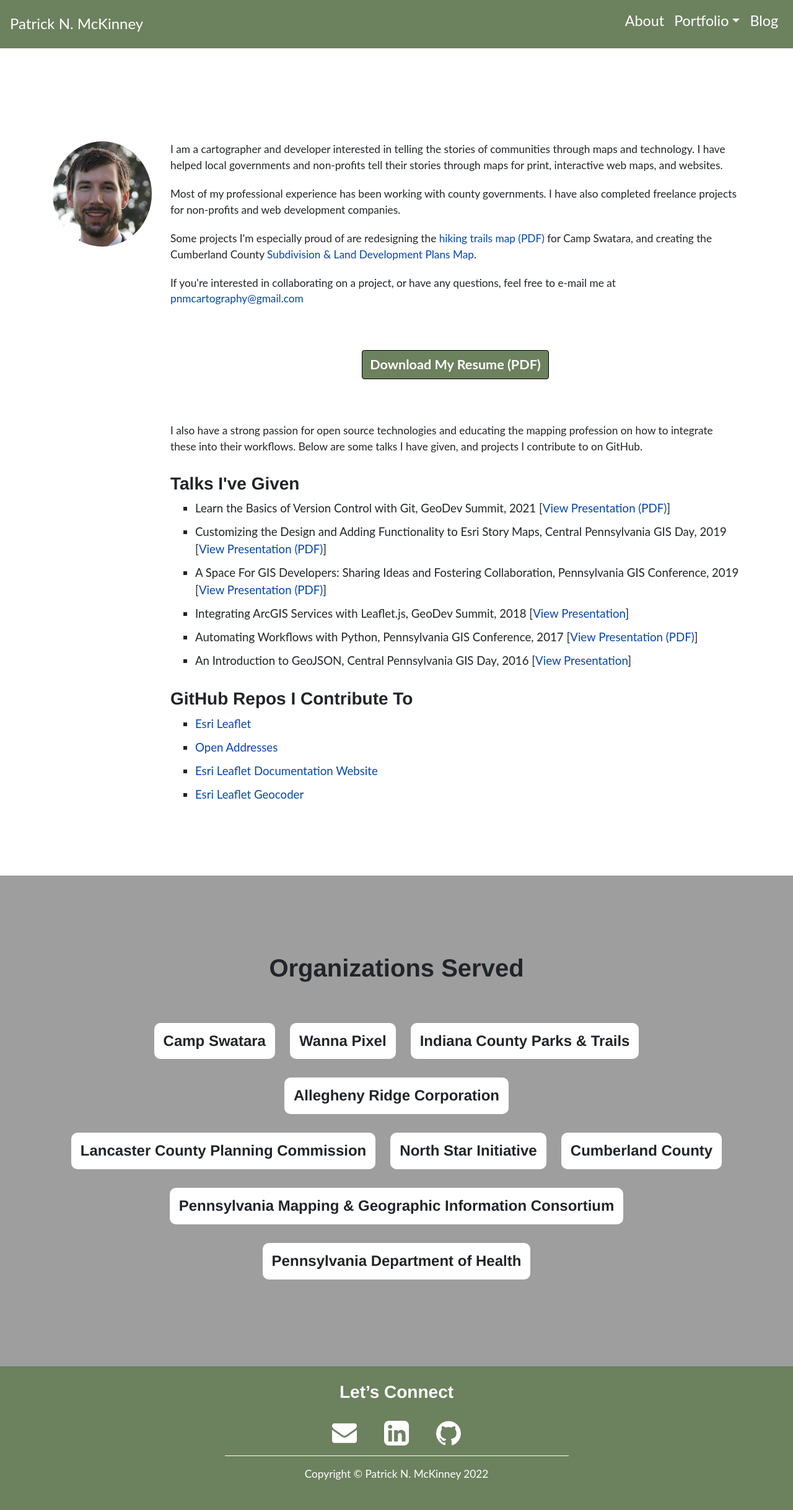
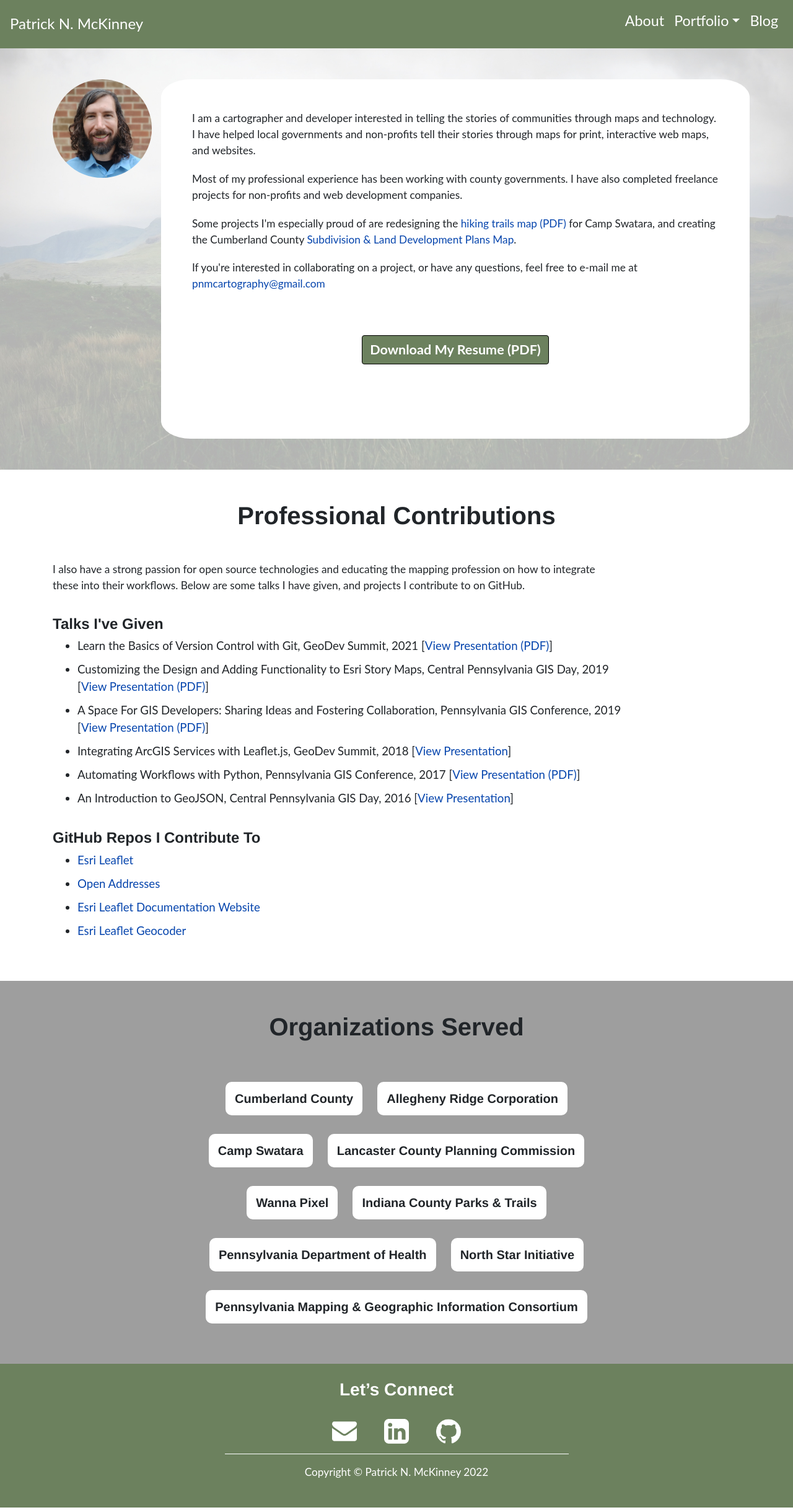
Before and after one commit to pmacMaps/website-live-test, a Jekyll site: the page built from about.html, in a window 1280 px wide. Shown: the whole page at 62% size. Built offline with Jekyll 4.4.1, drawn with Linux system fonts in a browser that asks for light colours.

Commit message:
update desktop layout of about page

```diff
--- a/about.html
+++ b/about.html
@@ -11,14 +11,28 @@ permalink: /about/
     <div class="container">
         <div class="row">
             <div class="col-md-2">
-                <img alt="headshot of Patrick McKinney" class="img-fluid rounded-circle" src="../assets/images/patrick-suit.JPG" />
+                <img alt="headshot of Patrick McKinney" class="img-fluid rounded-circle" src="../assets/images/patrick-blue-shirt.jpg" />
             </div>
-            <div class="col-md-10">
+            <div class="col-md-10 bg-white">
                 <p>I am a cartographer and developer interested in telling the stories of communities through maps and technology.  I have helped local governments and non-profits tell their stories through maps for print, interactive web maps, and websites.</p>
                 <p>Most of my professional experience has been working with county governments.  I have also completed freelance projects for non-profits and web development companies.</p>
-             <p>Some projects I'm especially proud of are redesigning the <a href="../assets/documents/Camp_Swatara_ANSI_A_11-10-2018.pdf" download>hiking trails map</a> for Camp Swatara, and creating the Cumberland County <a href="https://gis.ccpa.net/sld/activity/" target="_blank" rel="noopener noreferrer">Subdivision &#38; Land Development Plans Map</a>.</p>
+                <p>Some projects I'm especially proud of are redesigning the <a href="../assets/documents/Camp_Swatara_ANSI_A_11-10-2018.pdf" download>hiking trails map</a> for Camp Swatara, and creating the Cumberland County <a href="https://gis.ccpa.net/sld/activity/" target="_blank" rel="noopener noreferrer">Subdivision &#38; Land Development Plans Map</a>.</p>
                 <p>If you're interested in collaborating on a project, or have any questions, feel free to e-mail me at <a href="mailto:pnmcartography@gmail.com">pnmcartography@gmail.com</a></p>
-                <p class="text-center"><a class="btn btn-primary" href="../assets/documents/Patrick-McKinney-Resume-122020.pdf" download>Download My Resume</a></p>
+                <p class="text-center"><a class="btn btn-primary" href="../assets/documents/Patrick-McKinney-Resume-122020.pdf" download>Download My Resume</a>
+                </p>
+            </div>
+        </div>
+    </div>
+</section> <!-- ./ About Intro -->
+<section class="about-contribute">
+    <div class="container">
+        <div class="row">
+            <div class="col-lg-12 text-center">
+                <h2>Professional Contributions</h2>
+            </div>
+        </div>
+        <div class="row">
+            <div class="col-md-10">
                 <p>I also have a strong passion for open source technologies and educating the mapping profession on how to integrate these into their workflows.  Below are some talks I have given, and projects I contribute to on GitHub.</p>
                 <h3>Talks I've Given</h3>
                 <ul>
@@ -31,7 +45,7 @@ permalink: /about/
             </div>
         </div>
     </div>
-</section> <!-- ./ About Intro -->
+</section>
 <!-- Clients List -->
 <section class="client-list">
     <div class="container">
@@ -42,23 +56,31 @@ permalink: /about/
         </div>
         <div class="row">
             <div class="col-lg-12 text-center">
-                <h4>Camp Swatara</h4>
-                <h4>Wanna Pixel</h4>
-                <h4>Indiana County Parks &#38; Trails</h4>
+                <h4>Cumberland County</h4>
                 <h4>Allegheny Ridge Corporation</h4>
             </div>
         </div>
         <div class="row">
             <div class="col-lg-12 text-center">
+                <h4>Camp Swatara</h4>
                 <h4>Lancaster County Planning Commission</h4>
+            </div>
+        </div>
+        <div class="row">
+            <div class="col-lg-12 text-center">
+                <h4>Wanna Pixel</h4>
+                <h4>Indiana County Parks &#38; Trails</h4>
+            </div>
+        </div>
+        <div class="row">
+            <div class="col-lg-12 text-center">
+                <h4>Pennsylvania Department of Health</h4>
                 <h4>North Star Initiative</h4>
-                <h4>Cumberland County</h4>
             </div>
         </div>
         <div class="row">
             <div class="col-lg-12 text-center">
                 <h4>Pennsylvania Mapping &#38; Geographic Information Consortium</h4>
-                <h4>Pennsylvania Department of Health</h4>
             </div>
         </div>
     </div>
--- a/css/style.css
+++ b/css/style.css
@@ -63,8 +63,11 @@ header nav a {
 header nav a.navbar-brand {
   font-size: 1.5em;
 }
+body.home section {
+  padding: 100px 0;
+}
 section {
-  padding: 100px 0;
+  padding: 50px 0;
 }
 section h2 {
   margin: 0;
@@ -225,7 +228,8 @@ body.portfolio footer hr {
 }
 
 /* About Me Summary */
-.home-intro {
+.home-intro,
+.about-intro {
     background: url(/assets/images/pexels-photo-129882-transparent.jpeg) no-repeat bottom center fixed;
     -webkit-background-size: cover;
     -moz-background-size: cover;
@@ -272,7 +276,8 @@ body.portfolio footer hr {
 .feat-portfolio h2,
 .prof-services h2,
 .feat-posts h2,
-.client-list h2 {
+.client-list h2,
+.about-contribute h2 {
     margin-bottom: 50px;
 }
 
@@ -311,8 +316,9 @@ body.portfolio footer hr {
 
 
 /*** About Page ***/
-.about-intro {
-    margin-top: 50px;
+.about-intro div.bg-white {
+  padding: 50px;
+  border-radius: 5%;
 }
 
 .about-intro a.btn-primary {
@@ -331,9 +337,12 @@ body.portfolio footer hr {
     list-style: square;
 }
 
+.about-contribute h3 {
+  margin-top: 35px;
+  font-size: 1.5em;
+}
+
 .client-list {
-    padding-top: 125px;
-    padding-bottom: 125px;
     background: url(/assets/images/herring-cove-beach-sunset-transparent.JPG) no-repeat bottom center fixed;
     -webkit-background-size: cover;
     -moz-background-size: cover;
@@ -351,6 +360,7 @@ body.portfolio footer hr {
     padding: 15px;
     border-radius: 10px;
     background: #fff;
+    font-size: 1.25em;
 }
 
 
```
